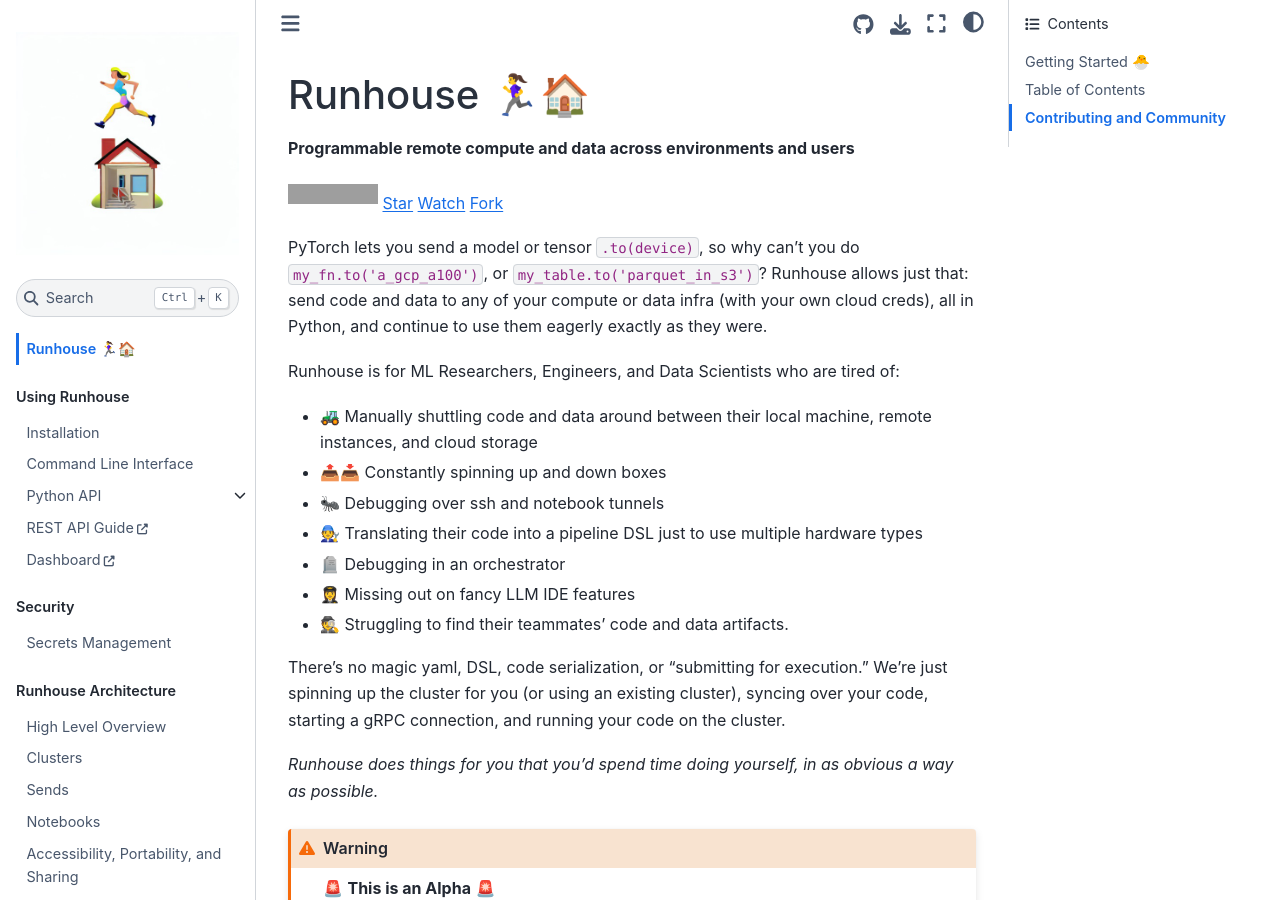
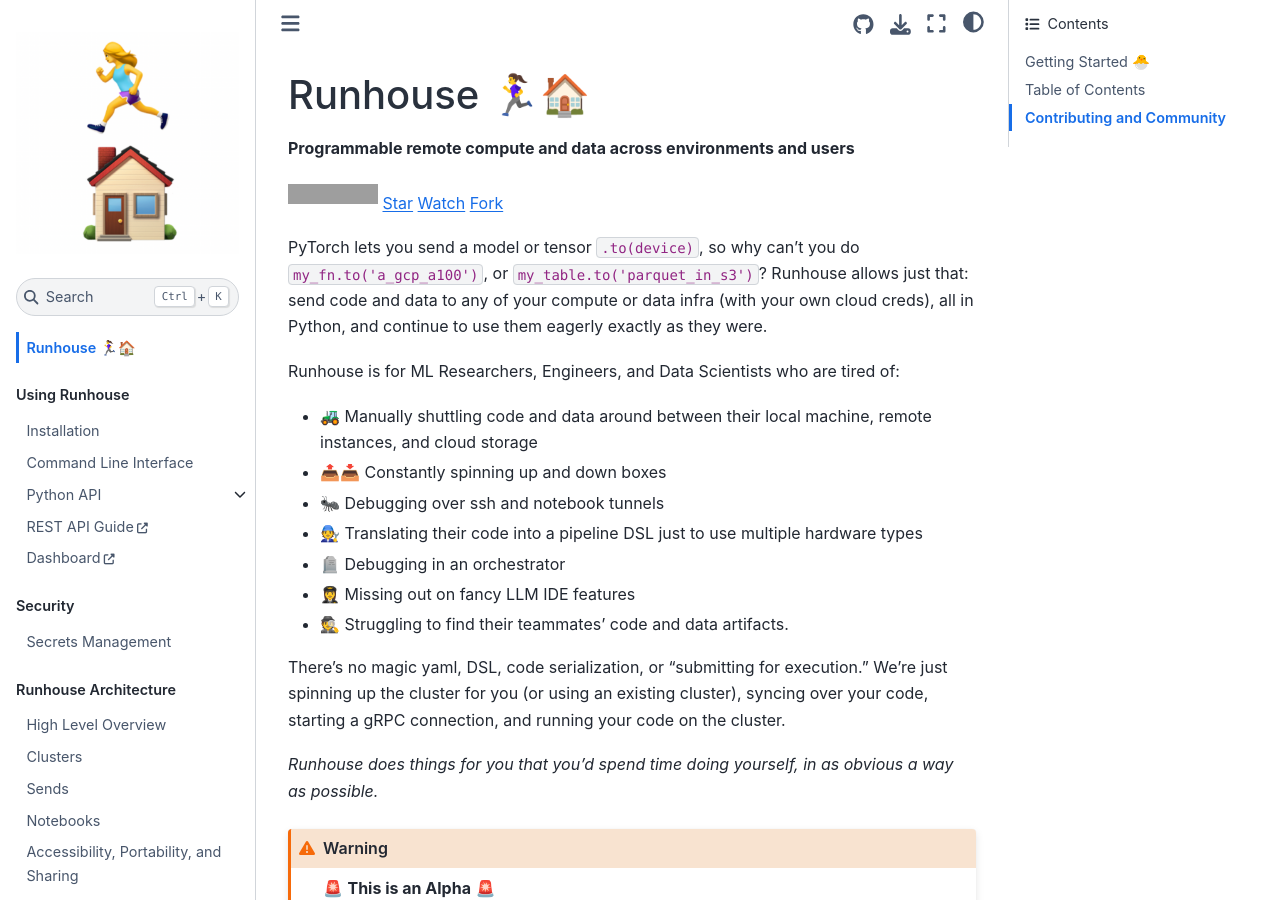
Before and after one commit to run-house/runhouse, a Sphinx documentation site: the page built from docs/index.rst, in a window 1280 px wide and 900 px high. Built offline with Sphinx 7.4.7 and the Sphinx Book theme 1.1.4, drawn with Linux system fonts in a browser that asks for light colours; grey boxes are pictures that could not be loaded.

Commit message:
update RTD logo and favicon

```diff
--- a/docs/conf.py
+++ b/docs/conf.py
@@ -58,7 +58,7 @@
 html_theme = "sphinx_book_theme"
 
 html_title = "Runhouse"
-html_logo = "_static/rh_1.jpeg"
+html_logo = "_static/rh_1.png"
 html_favicon = "_static/favicon.ico"
 
 html_theme_options = {
```
Also changed, not shown: docs/_static/favicon.ico, docs/_static/rh_1.jpeg (deleted), docs/_static/rh_1.png (added).
